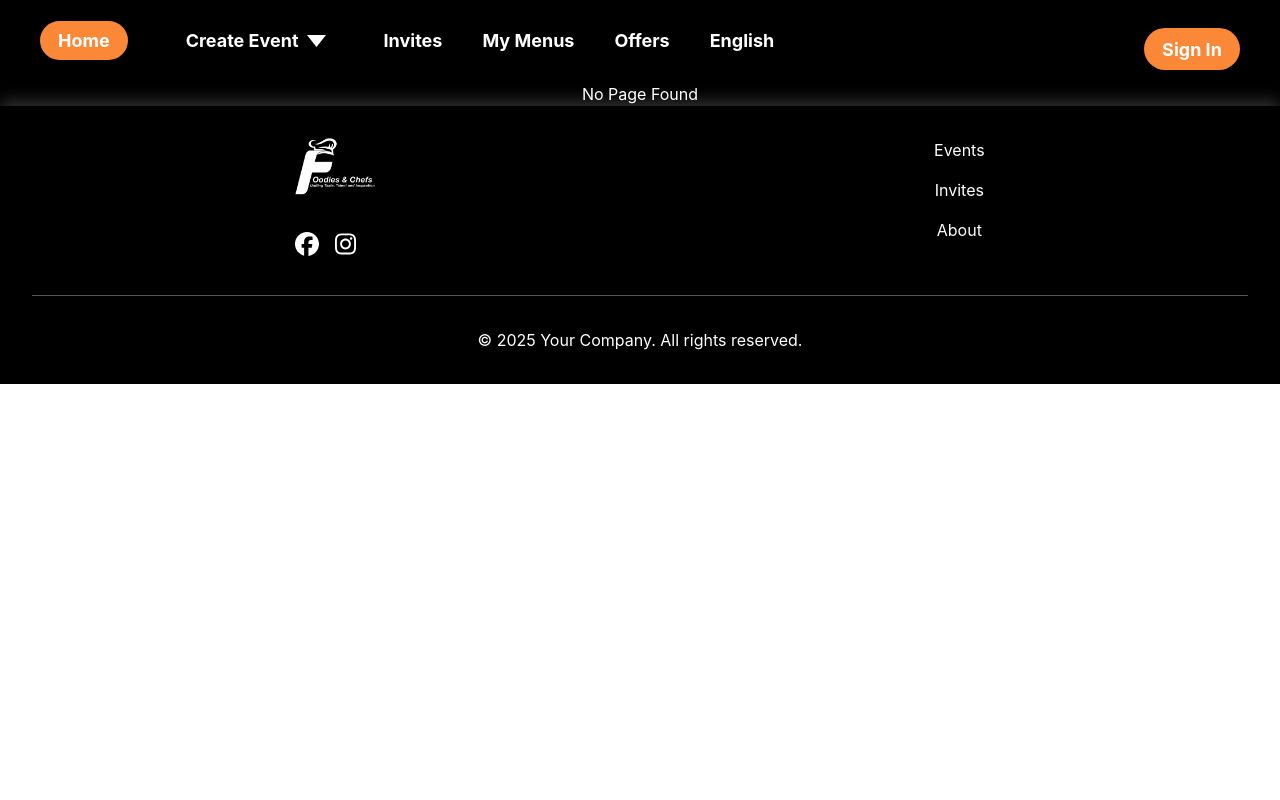
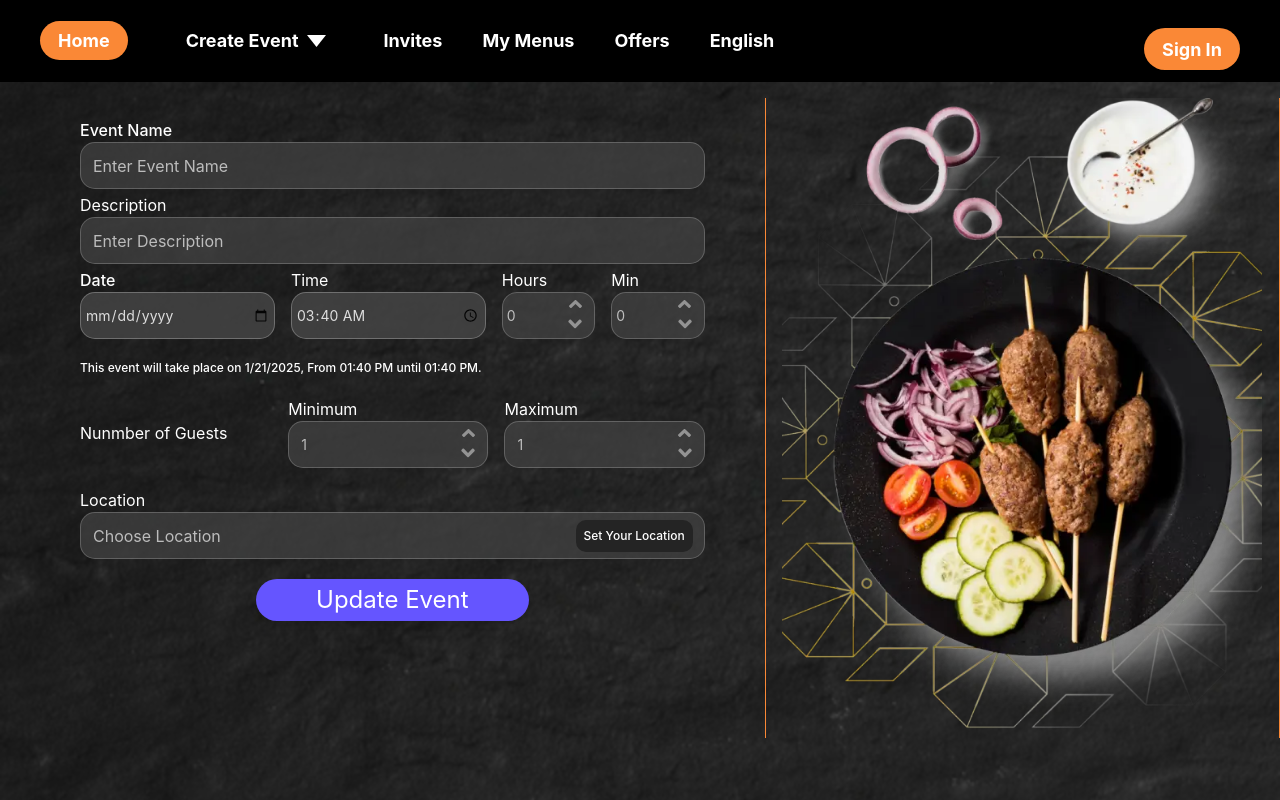
Before and after one commit to y-emam/foodies_and_chefs, a React (Create React App) app: page /events/edit/1 in a window 1280 px wide. Shown: the top 800 px of the page. Built offline with nearby package versions, Linux system fonts and the light colour scheme; no server answers; a web font is replaced by a local one.

Commit message:
fixed some bugs and added show event page

```diff
--- a/src/App.jsx
+++ b/src/App.jsx
@@ -20,6 +20,7 @@ import ResetPasswordPage from "./pages/ResetPassword/Page";
 import MenusPage from "./pages/Menus/Page";
 import EditEventsPage from "./pages/Events/Edit/Page";
 import GoogleMapsPage from "./pages/GoogleMaps/Page";
+import ShowEventPage from "./pages/Events/Show/Page";
 
 function App() {
   useEffect(() => {
@@ -51,7 +52,8 @@ function App() {
           {/* Events */}
           <Route path="/events" element={<EventsPage />} />
           <Route path="/events/create" element={<CreateEventsPage />} />
-          <Route path="/events/:eventId" element={<EditEventsPage />} />
+          <Route path="/events/:eventId" element={<ShowEventPage />} />
+          <Route path="/events/edit/:eventId" element={<EditEventsPage />} />
 
           {/* Menu Pages */}
           {/* Commented because low performance */}
--- a/src/components/EventsForm/Component.jsx
+++ b/src/components/EventsForm/Component.jsx
@@ -424,7 +424,7 @@ function EventsForm({ isNewEvent, event, setEvent }) {
                 type="submit"
                 className="bg-[#6555FF] rounded-[35px]  w-[273px] h-[42px] mt-4 drop-shadow-md shadow-[#7163FF59] hover:bg-transparent hover:border-4 hover:border-[#4136A3] hover:text-[#4136A3]  "
               >
-                {t("events.createEvent")}
+                {isNewEvent ? t("events.createEvent") : t("events.updateEvent")}
               </button>
             </div>
           </form>
--- /dev/null
+++ b/src/pages/Events/Show/Page.jsx
@@ -0,0 +1,8 @@
+import { useParams } from "react-router-dom";
+
+function ShowEventPage() {
+  const { eventId } = useParams();
+  return <div>Show Event Page {eventId}</div>;
+}
+
+export default ShowEventPage;
--- a/src/translation/ar.json
+++ b/src/translation/ar.json
@@ -138,6 +138,7 @@
     "location": "الموقع",
     "locationPlaceholder": "اختر الموقع",
     "setYourLocation": "حدد موقعك",
-    "createEvent": "إنشاء الحدث"
+    "createEvent": "إنشاء الحدث",
+    "updateEvent": "تحديث الحدث"
   }
 }
--- a/src/translation/en.json
+++ b/src/translation/en.json
@@ -138,6 +138,7 @@
     "location": "Location",
     "locationPlaceholder": "Choose Location",
     "setYourLocation": "Set Your Location",
-    "createEvent": "Create Event"
+    "createEvent": "Create Event",
+    "updateEvent": "Update Event"
   }
 }
```
